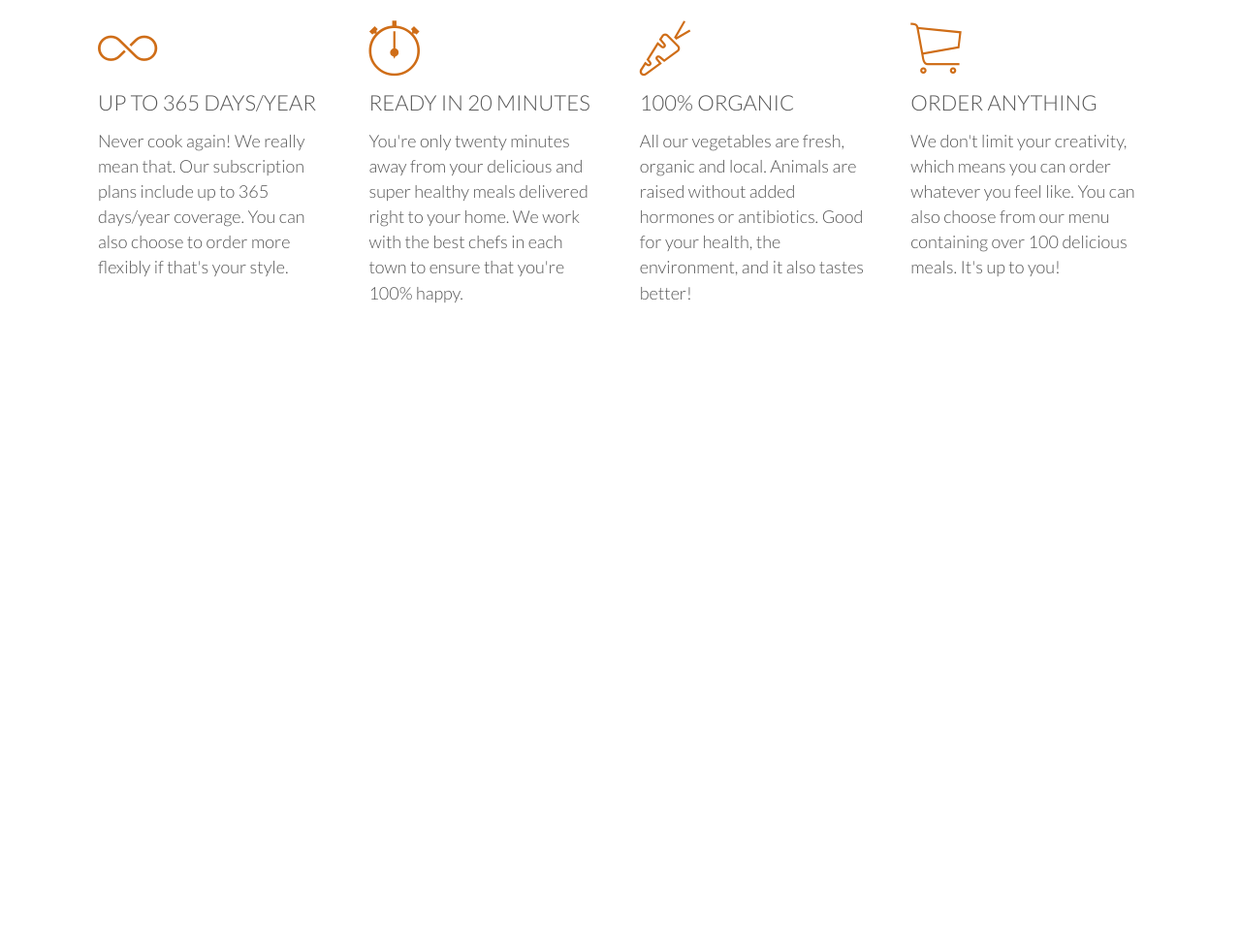
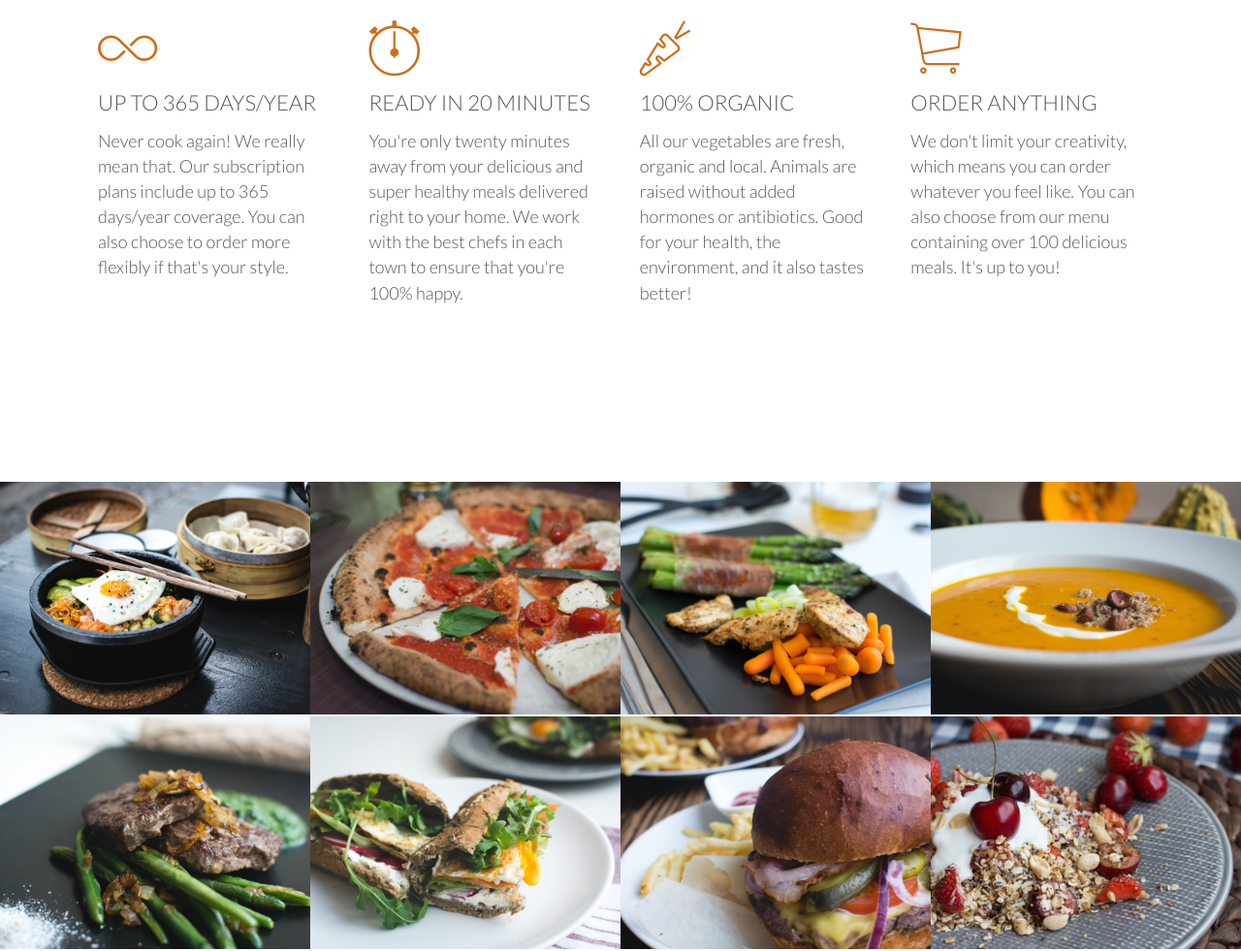
Before and after one commit to iamrafiq/ominifood, a plain HTML site: page index.html in a window 1280 px wide. Shown: the part 1044-2025 px from the top of the page at 97% size. Before the commit the page ends 1461 px from the top, so only its background shows below. Drawn offline with Linux system fonts and the light colour scheme; files whose address does not match are found by name.

Commit message:
showing image grid using ul, li and css

```diff
--- a/index.html
+++ b/index.html
@@ -79,6 +79,52 @@
             </div>
 
         </section>
+        <section class="section-meals">
+            <ul class="meals-showcase">
+                <li>
+                    <figure class="meal-photo" >
+                        <img src="./resources/img/1.jpg" alt="Korean bibimbap with egg and vegetables">
+                    </figure>
+                </li>
+                <li>
+                    <figure class="meal-photo">
+                        <img src="./resources/img/2.jpg" alt="Simple italian pizza with cherry tomatoes">
+                    </figure>
+                </li>
+                <li>
+                    <figure class="meal-photo">
+                        <img src="./resources/img/3.jpg" alt="Chicken breast steak with vegetables">
+                    </figure class="meal-photo">
+                </li>
+                <li>
+                    <figure class="meal-photo">
+                        <img src="./resources/img/4.jpg" alt="Autumn pumpkin soup">
+                    </figure>
+                </li>
+            </ul>
+            <ul class="meals-showcase">
+                <li>
+                    <figure class="meal-photo">
+                        <img src="./resources/img/5.jpg" alt="Paleo beef steak with vegetables">
+                    </figure>
+                </li>
+                <li>
+                    <figure class="meal-photo">
+                        <img src="./resources/img/6.jpg" alt="Healthy baguette with egg and vegetables">
+                    </figure>
+                </li>
+                <li>
+                    <figure class="meal-photo">
+                        <img src="./resources/img/7.jpg" alt="Burger with cheddar and bacon">
+                    </figure>
+                </li>
+                <li>
+                    <figure class="meal-photo">
+                        <img src="./resources/img/8.jpg" alt="Granola with cherries and strawberries">
+                    </figure>
+                </li>
+            </ul>
+        </section>
     </body>
 
 </htm>
--- a/resources/css/style.css
+++ b/resources/css/style.css
@@ -176,3 +176,27 @@ header {
   .main-nav li a:active{
     border-bottom: 2px solid #cf6d17;
   }
+
+/*---------------------------------------*/
+/*MEALS*/
+/*---------------------------------------*/
+
+.meals-showcase{
+  list-style: none;
+  width: 100%; /*100% width of it's parent, it's parent is body and body has width of full browser width*/
+}
+.meals-showcase li{
+  display: block;
+  float: left;
+  width: 25%;
+  height: auto;
+}
+.meal-photo{
+  width: 100%;/*100% width of it's parent, and it's parent is '.meals-showcase li'*/
+  margin: 0;
+}
+
+.meal-photo img{
+  width: 100%;
+  height: auto;
+}
```
